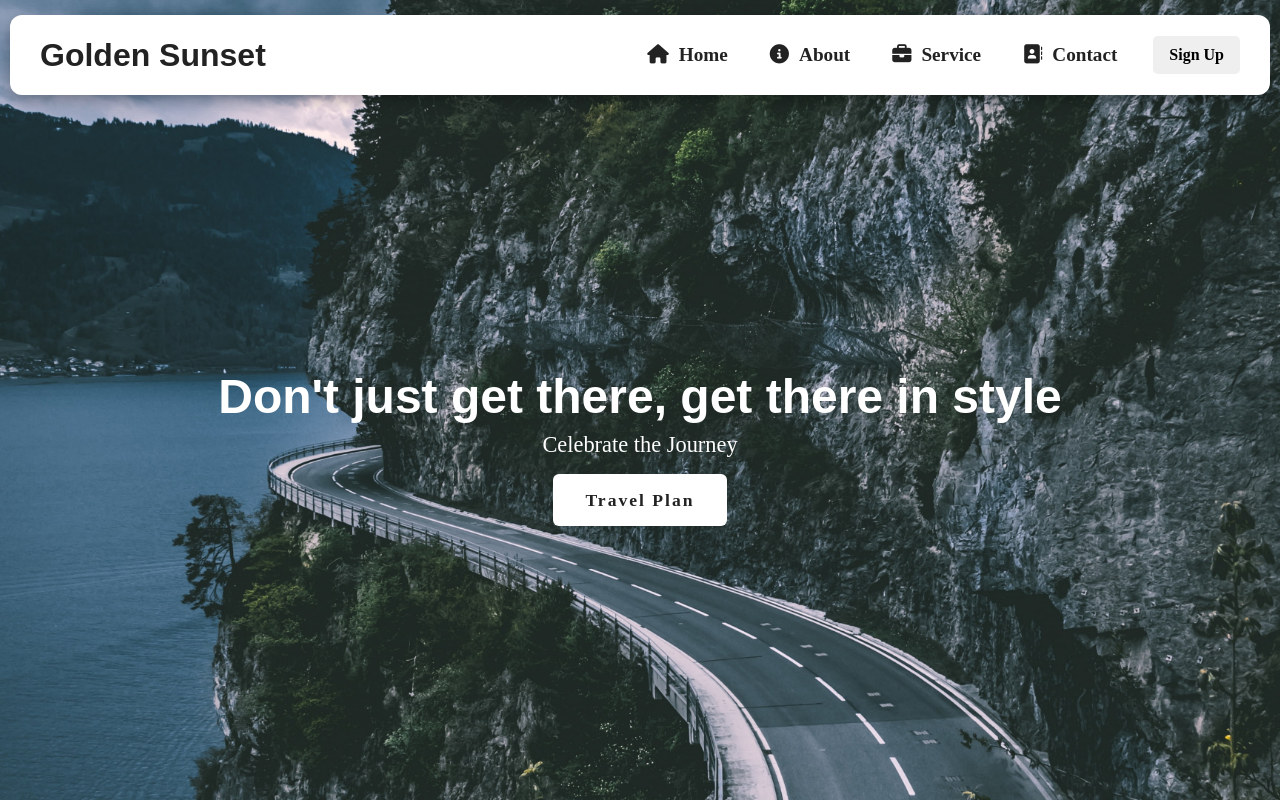
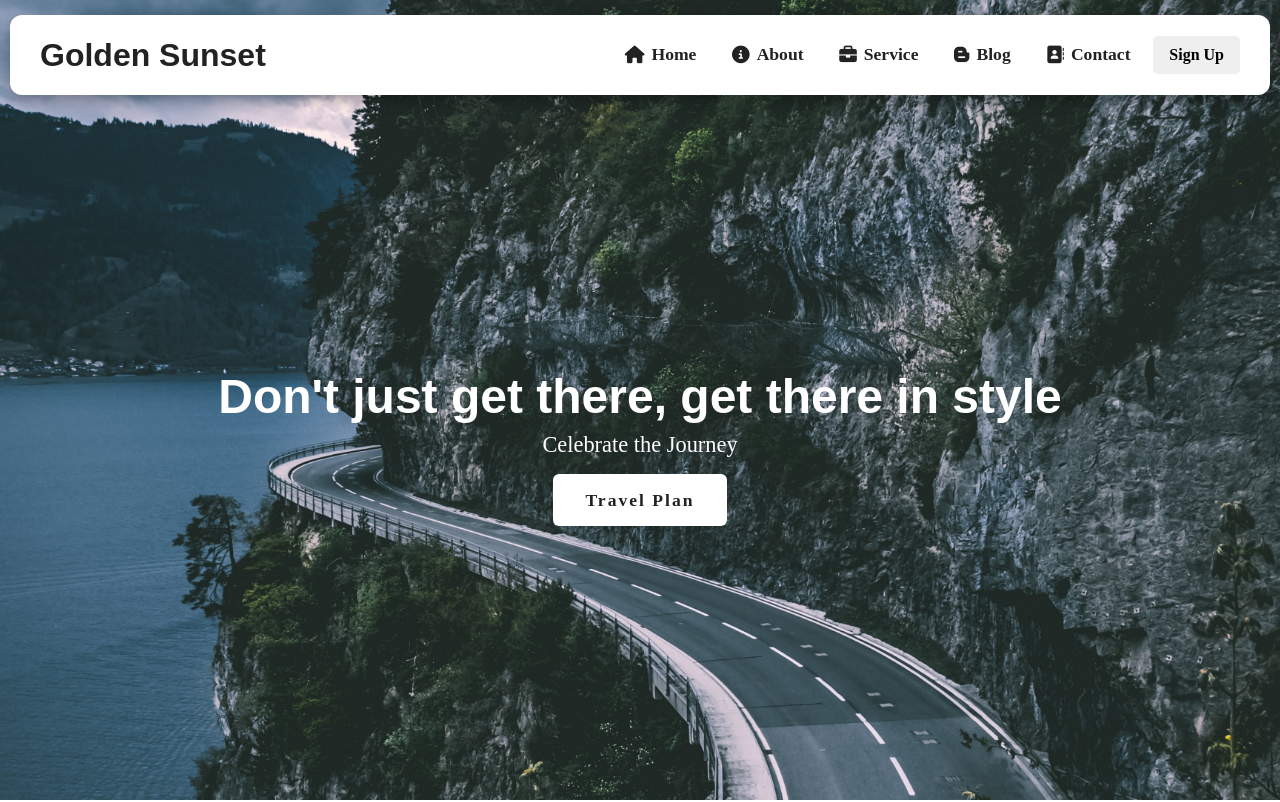
Before and after one commit to Abdirino/sunset-travel-website, a React (Create React App) app: page / in a window 1280 px wide. Shown: the top 802 px of the page. Built offline with nearby package versions, Linux system fonts and the light colour scheme; a web font is replaced by a local one.

Commit message:
twicks start

```diff
--- a/src/components/MenuItems.js
+++ b/src/components/MenuItems.js
@@ -18,14 +18,20 @@ export const MenuItems = [
         icon : "fa-solid fa-briefcase"
     },
     {
+        title : "Blog",
+        url : "/blog",
+        cName : "nav-links",
+        icon : "fa-brands fa-blogger-b"
+    },
+    {
         title : "Contact",
         url : "/contact",
         cName : "nav-links",
         icon : "fa-solid fa-address-book"
     },
-    {
-        title : "Sign Up",
-        url : "/signup",
-        cName : "nav-links-mobile",
-    },
+    // {
+    //     title : "Sign Up",
+    //     url : "/signup",
+    //     cName : "nav-links-mobile",
+    // },
 ]
--- a/src/components/NavbarStyle.css
+++ b/src/components/NavbarStyle.css
@@ -29,13 +29,13 @@
 .nav-links{
     text-decoration: none;
     color: #222;
-    font-size: 1.2rem;
+    font-size: 1.1rem;
     font-weight: 600;
-    padding: 0.7rem 1rem;
+    padding: 0.7rem 0.8rem;
     white-space: nowrap;
 }
 .nav-links i{
-    padding-right: 10px;
+    padding-right: 7px;
 }
 .nav-links:hover{
     background: #0e6666;
```
